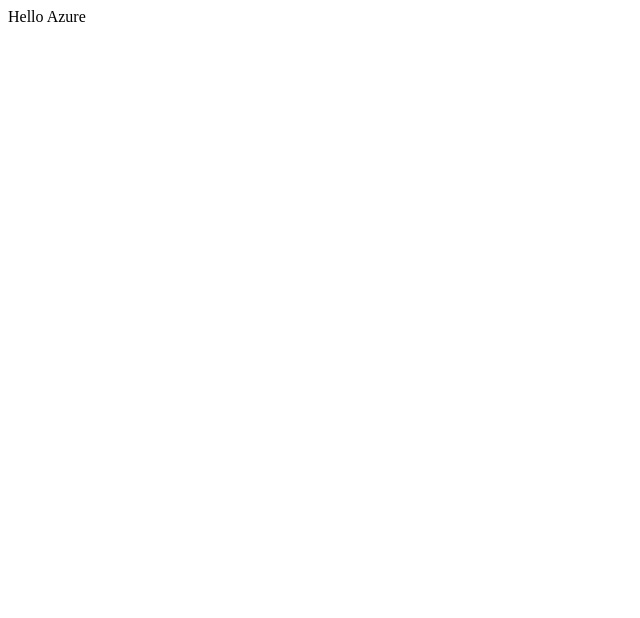
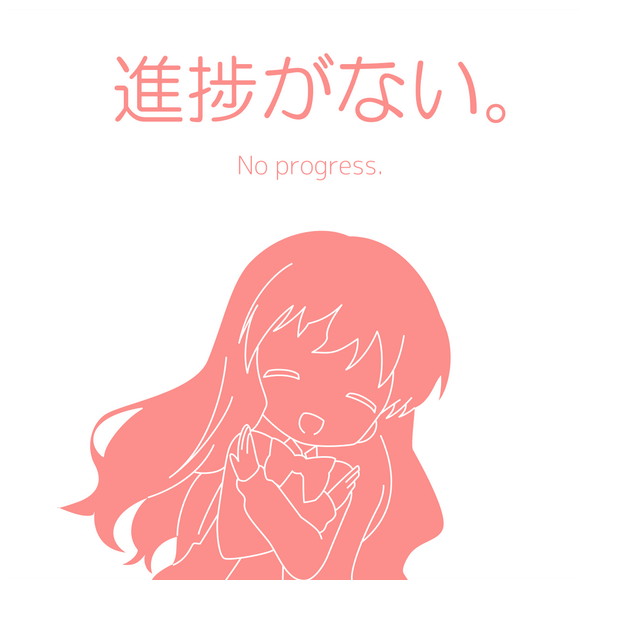
Before and after one commit to hirogit/Azure, a plain HTML site: page index.html in a window 1280 px wide. Shown: the whole page, without its empty margins (0-640 px from the left). Drawn offline with Linux system fonts and the light colour scheme.

Commit message:
画像に
しただけ

```diff
--- a/index.html
+++ b/index.html
@@ -15,6 +15,6 @@
 		</script>
 	</head>
 	<body>
-		Hello Azure
+		<img src="NoShintyoku.png">
 	</body>
 </html>
```
Also changed, not shown: NoShintyoku.png (added), 1 other file.
